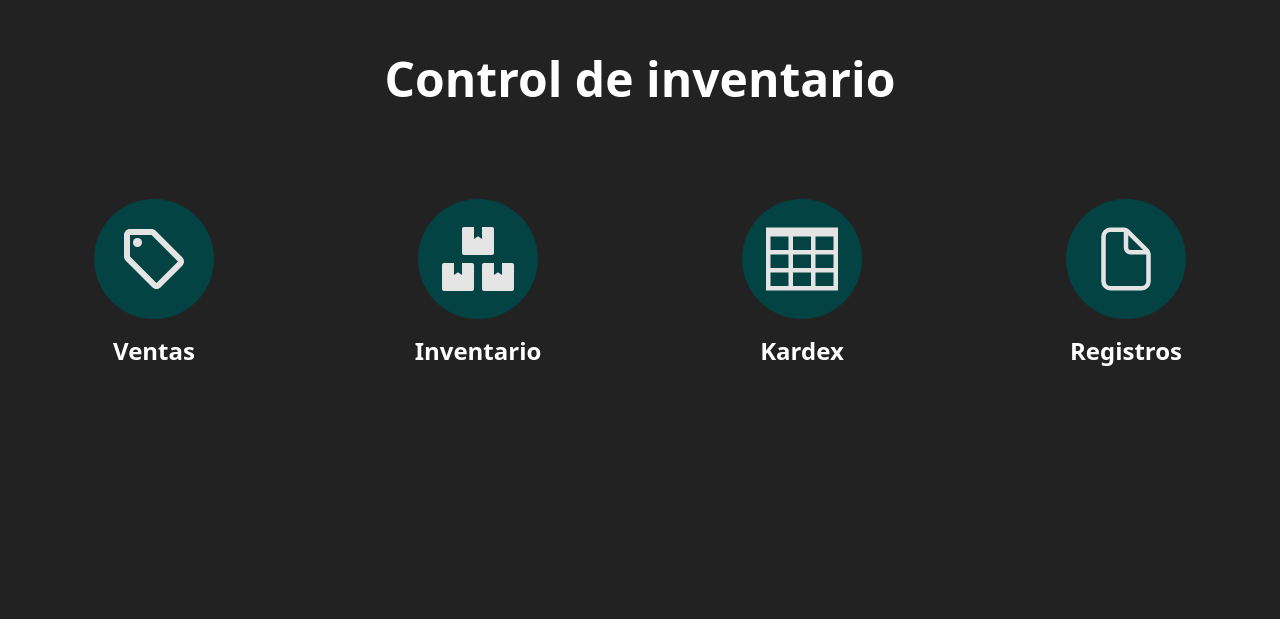
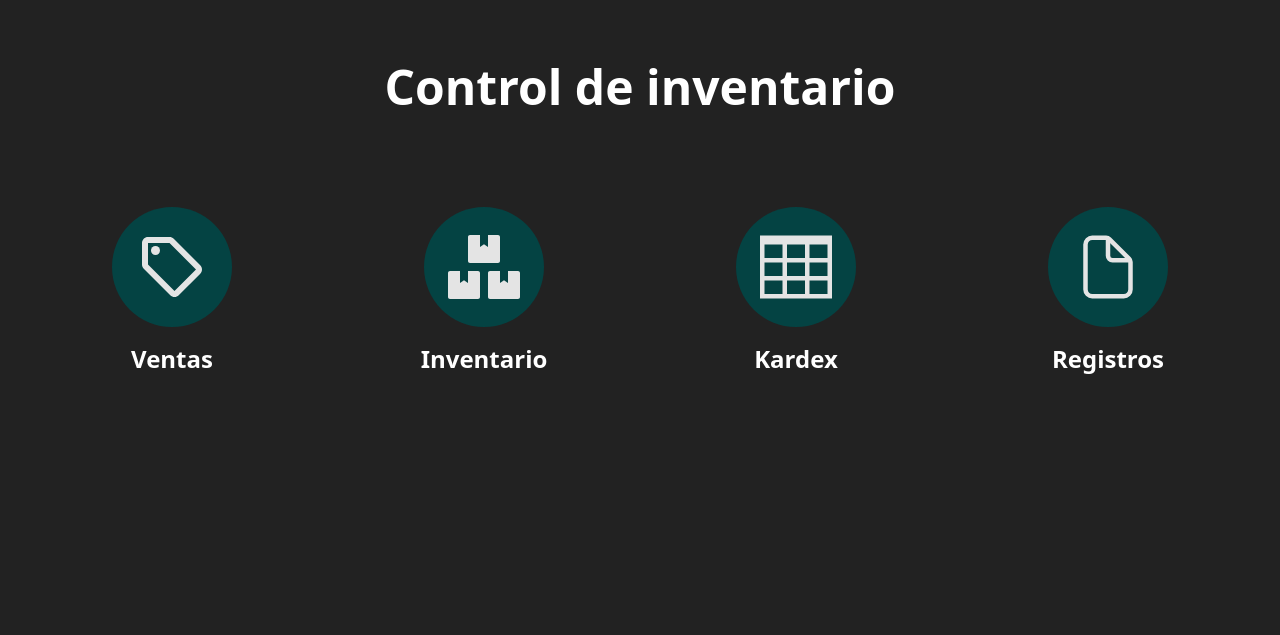
Before and after one commit to Zylown/inventario-front, a React (Vite) app: page / in a window 1280 px wide. Shown: the part 181-816 px from the top of the page. Built offline with nearby package versions, Linux system fonts and the light colour scheme.

Commit message:
add new tailwind colors + responsive layout

```diff
--- a/src/Layout/HomeLayout.tsx
+++ b/src/Layout/HomeLayout.tsx
@@ -5,5 +5,5 @@ export default function HomeLayout({
 }: {
   children: React.ReactNode;
 }) {
-  return <main className="bg-[#222222]">{children}</main>;
+  return <main className="bg-[#222222] sm:px-2 md:px-6 px-1 sm:py-2 py-0">{children}</main>;
 }
--- a/tailwind.config.js
+++ b/tailwind.config.js
@@ -6,6 +6,10 @@ export default {
       colors: {
         glass: "rgba(255, 255, 255, 0.25)",
         brown: "rgb(30,30,17)",
+        carbon: "rgb(34,34,34)",
+        "verde-claro": "rgb(4,87,87)",
+        "verde-oscuro": "rgb(4,67,67)",
+        crema: "rgb(228,228,228)",
       },
     },
   },
```
